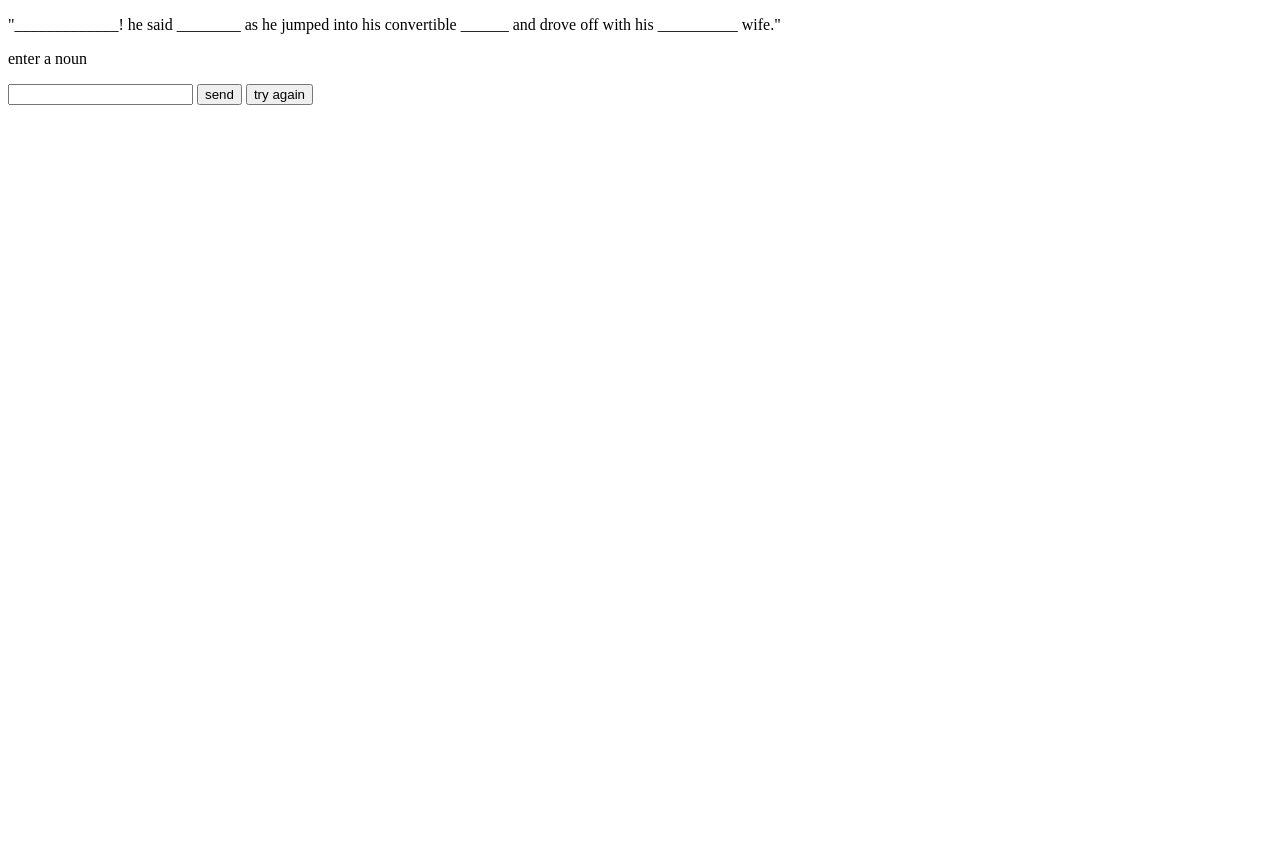
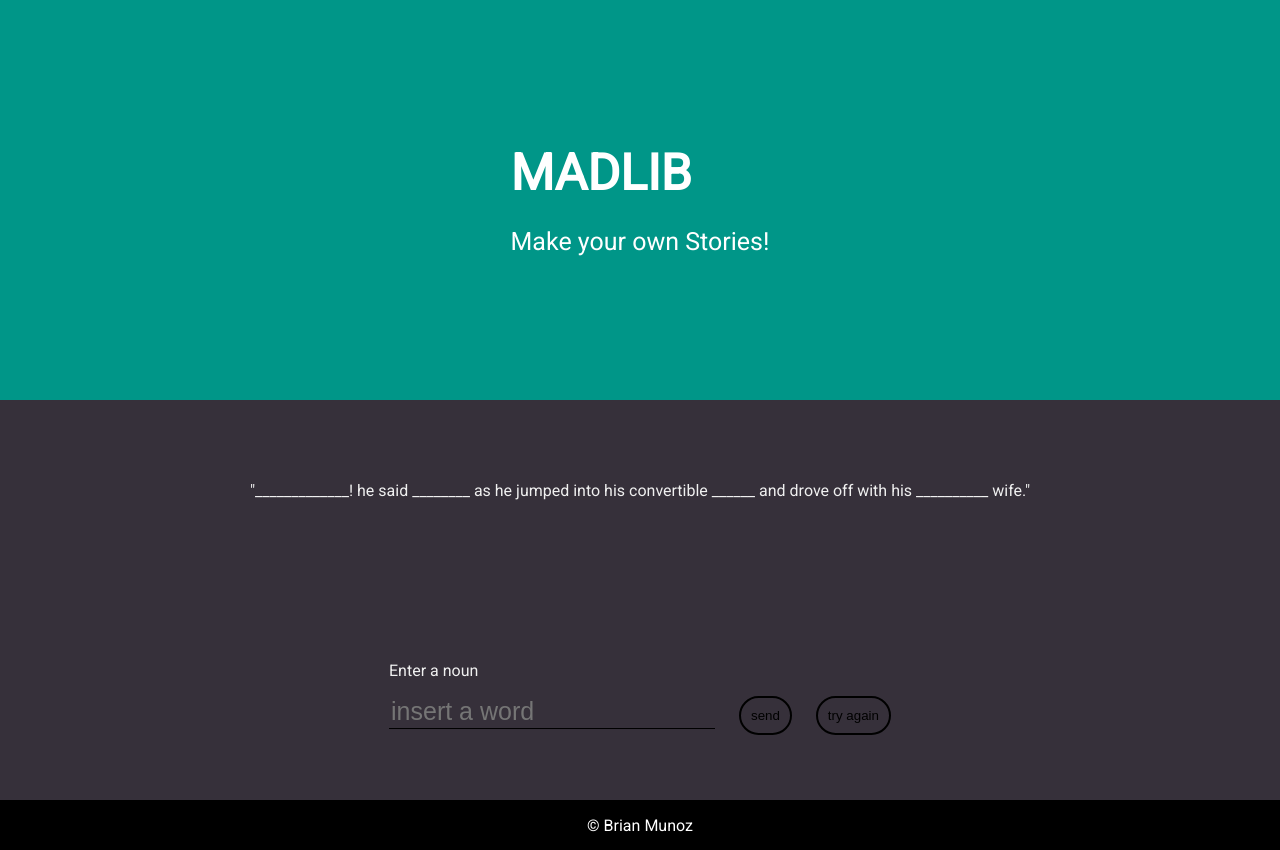
Before and after one commit to colorlessenergy/madlib, a plain HTML site: page index.html in a window 1280 px wide. Before the commit the page ends 800 px from the top, so only its background shows below. Drawn offline with Linux system fonts and the light colour scheme.

Commit message:
design finished

```diff
--- a/index.html
+++ b/index.html
@@ -5,19 +5,32 @@
   <meta name="viewport" content="width=device-width, initial-scale=1.0">
   <meta http-equiv="X-UA-Compatible" content="ie=edge">
   <title>madlib</title>
+  <link href="https://fonts.googleapis.com/css?family=Roboto" rel="stylesheet">
+  <link rel="stylesheet" href="main.css">
   <script src="madlib.js" defer></script>
   <script src="main.js" defer></script>
 </head>
 <body>
+  <header>
+    <div>
+      <h1>MADLIB</h1>
+      <p>Make your own Stories!</p>
+    </div>
+  </header>
+  <section>
     <p id="text">
       "_____________! he said ________ as he jumped into his convertible
       ______ and drove off with his __________ wife."
     </p>
     <div>
-    <p id="grammar">enter a <span id="type">noun</span></p>
-    <input id="phrases" type="text">
+      <p>Enter a <span id="type">noun</span></p>
+      <input id="phrases" placeholder="insert a word" type="text">
       <button id="button">send</button>
       <button id="tryAgain">try again</button>
     </div>
+  </section>
+  <footer>
+    <p>&copy; Brian Munoz</p>
+  </footer>
 </body>
 </html>
--- a/madlib.js
+++ b/madlib.js
@@ -32,7 +32,7 @@ class Madlib {
       if (this.start === 3) {
         this.words[this.start] = this.input.value;
         console.log(this.grammar);
-        this.grammar.textContent = this.type[this.start];
+        this.grammar.textContent = "complete";
         this._renderTo();
         this.sentenceComplete = true;
         this.start = 0;
--- /dev/null
+++ b/main.css
@@ -0,0 +1,74 @@
+body {
+  font-family: 'Roboto', sans-serif;
+  margin: 0;
+}
+
+header {
+  align-items: center;
+  background-color: #009688;
+  color: white;
+  display: flex;
+  flex-direction: column;
+  font-size: 25px;
+  justify-content: center;
+  height: 50vh;
+}
+
+header h1 {
+  margin: 0;
+}
+
+header p {
+  margin-bottom: 0;
+}
+
+section {
+  align-items: center;
+  background-color: #36303a;
+  color: #f0f0f0;
+  display: flex;
+  flex-direction: column;
+  justify-content: space-around;
+  height: 50vh;
+}
+
+section button {
+  background-color: #36303a;
+  border: 2px solid #000;
+  border-radius: 30px;
+  cursor: pointer;
+  padding: 10px;
+  margin-left: 20px;
+  transition: all 2s ease;
+}
+
+section button:hover {
+  background-color: #fff;
+  color: #36303a;
+}
+
+section button:focus {
+  outline: none;
+}
+
+section input {
+  background-color: #36303a;
+  border: 0;
+  border-bottom: 1px solid #000;
+  color: #f0f0f0;
+  font-size: 25px;
+  padding-bottom: 2px;
+}
+
+section input:focus {
+  outline: none;
+}
+
+footer {
+  align-items: center;
+  background-color: #000;
+  color: #fff;
+  display: flex;
+  justify-content: center;
+  height: 50px;
+}
--- a/main.js
+++ b/main.js
@@ -9,5 +9,4 @@ const button = document.querySelector("#button");
 const typeGrammar = document.querySelector("#type");
 const tryAgain = document.querySelector("#tryAgain");
 
-
 new Madlib(0, text, phrases, button, tryAgain, typeGrammar);
```
Lines whose indentation alone changed are shown as unchanged.
